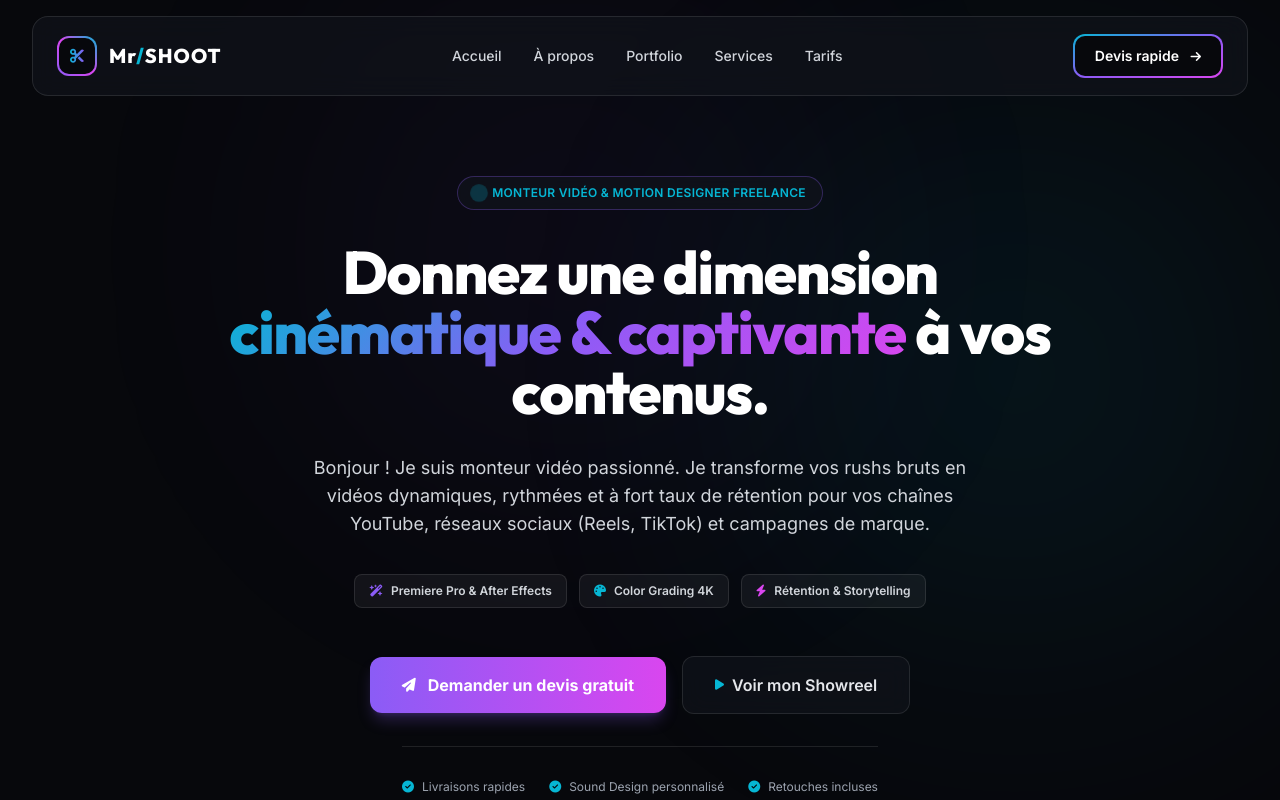
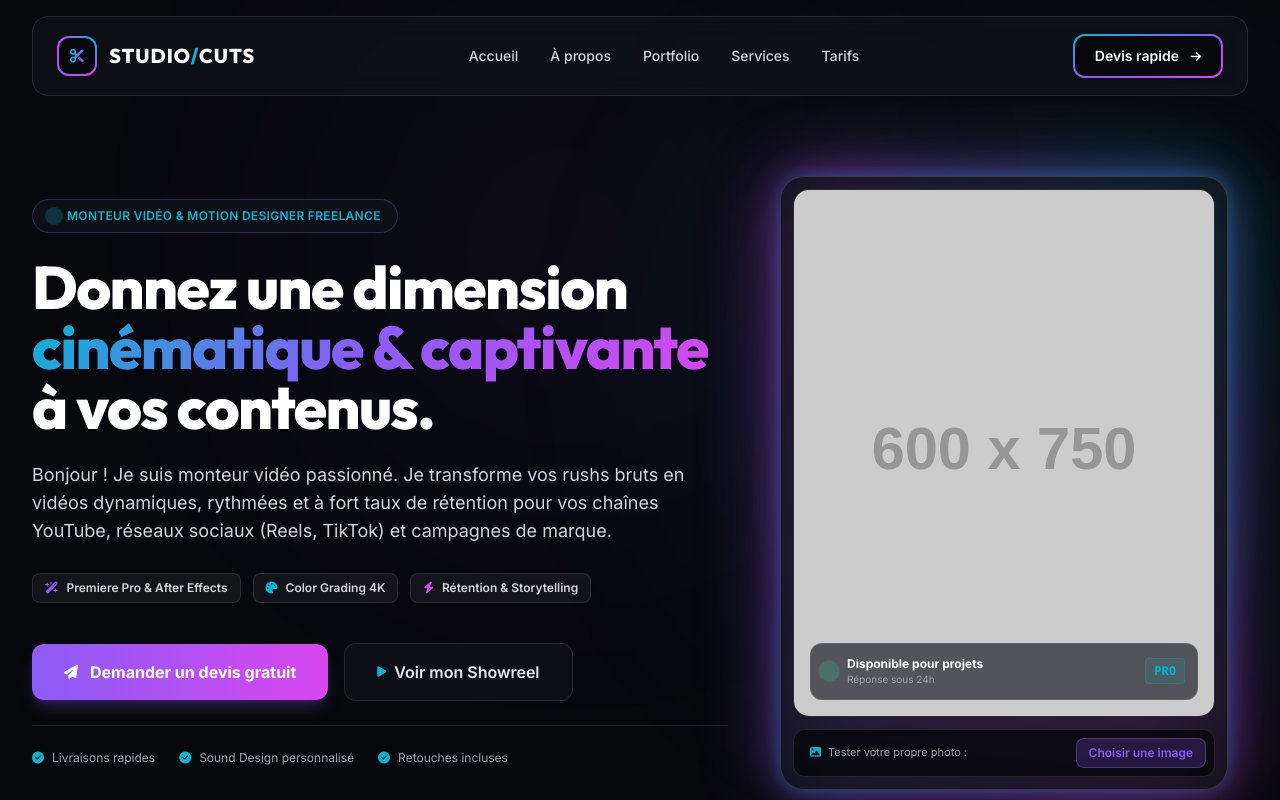
Before and after one commit to MOUANABORE/Starvel-NG, a plain HTML site: page index.html in a window 1280 px wide. Shown: the top 800 px of the page. Drawn offline with nearby package versions, Linux system fonts and the light colour scheme; placeholder pictures from the web are drawn by us.

```diff
--- a/index.html
+++ b/index.html
@@ -127,7 +127,7 @@
                         </div>
                     </div>
                     <span class="font-heading font-extrabold text-xl tracking-wider text-white">
-                        Mr<span class="text-neon-cyan">/</span>SHOOT
+                        STUDIO<span class="text-neon-cyan">/</span>CUTS
                     </span>
                 </a>
 
@@ -169,11 +169,13 @@
         </div>
     </header>
 
-   <!-- HERO SECTION : CENTERED CONTENT WITHOUT PHOTO -->
+    <!-- HERO SECTION : TEXT ON LEFT, PHOTO ON RIGHT -->
     <section id="hero" class="pt-36 pb-20 md:pt-44 md:pb-28 relative">
-    <div class="max-w-5xl mx-auto px-4 sm:px-6 lg:px-8 text-center">
+        <div class="max-w-7xl mx-auto px-4 sm:px-6 lg:px-8">
+            <div class="grid grid-cols-1 lg:grid-cols-12 gap-12 lg:gap-8 items-center">
 
-        <div class="space-y-8 flex flex-col items-center">
+                <!-- LEFT COLUMN: Presentation, Description, Badges, & Buttons -->
+                <div class="lg:col-span-7 space-y-6 text-left">
 
                     <!-- Availability Tag -->
                     <div class="inline-flex items-center gap-2 px-4 py-2 rounded-full glass-card border-neon-purple/30 text-xs font-semibold text-neon-cyan tracking-wide uppercase">
@@ -182,40 +184,40 @@
                     </div>
 
                     <!-- Main Headline -->
-            <h1 class="text-4xl sm:text-5xl lg:text-6xl font-extrabold tracking-tight leading-tight text-white max-w-4xl">
+                    <h1 class="text-4xl sm:text-5xl lg:text-6xl font-extrabold tracking-tight leading-tight text-white">
                         Donnez une dimension <span class="gradient-text">cinématique & captivante</span> à vos contenus.
                     </h1>
 
                     <!-- Description -->
-            <p class="text-base sm:text-lg text-gray-300 leading-relaxed max-w-2xl mx-auto">
+                    <p class="text-base sm:text-lg text-gray-300 leading-relaxed max-w-2xl">
                         Bonjour ! Je suis monteur vidéo passionné. Je transforme vos rushs bruts en vidéos dynamiques, rythmées et à fort taux de rétention pour vos chaînes YouTube, réseaux sociaux (Reels, TikTok) et campagnes de marque.
                     </p>
 
                     <!-- Technical Badges -->
-            <div class="flex flex-wrap justify-center gap-3 pt-1">
-                <span class="px-3.5 py-2 rounded-lg bg-white/5 border border-white/10 text-xs font-semibold text-gray-300 flex items-center gap-2">
+                    <div class="flex flex-wrap gap-3 pt-1">
+                        <span class="px-3 py-1.5 rounded-lg bg-white/5 border border-white/10 text-xs font-semibold text-gray-300 flex items-center gap-2">
                             <i class="fa-solid fa-wand-magic-sparkles text-neon-purple"></i> Premiere Pro & After Effects
                         </span>
-                <span class="px-3.5 py-2 rounded-lg bg-white/5 border border-white/10 text-xs font-semibold text-gray-300 flex items-center gap-2">
+                        <span class="px-3 py-1.5 rounded-lg bg-white/5 border border-white/10 text-xs font-semibold text-gray-300 flex items-center gap-2">
                             <i class="fa-solid fa-palette text-neon-cyan"></i> Color Grading 4K
                         </span>
-                <span class="px-3.5 py-2 rounded-lg bg-white/5 border border-white/10 text-xs font-semibold text-gray-300 flex items-center gap-2">
+                        <span class="px-3 py-1.5 rounded-lg bg-white/5 border border-white/10 text-xs font-semibold text-gray-300 flex items-center gap-2">
                             <i class="fa-solid fa-bolt text-neon-magenta"></i> Rétention & Storytelling
                         </span>
                     </div>
 
                     <!-- Action Buttons -->
-            <div class="flex flex-col sm:flex-row items-center justify-center gap-4 pt-4 w-full sm:w-auto">
-                <a href="#contact" class="w-full sm:w-auto px-8 py-4 rounded-xl bg-gradient-to-r from-neon-purple to-neon-magenta text-white font-bold text-base shadow-lg shadow-neon-purple/25 hover:shadow-neon-purple/40 hover:scale-105 transition-all flex items-center justify-center gap-3">
+                    <div class="flex flex-col sm:flex-row items-stretch sm:items-center gap-4 pt-4">
+                        <a href="#contact" class="px-8 py-4 rounded-xl bg-gradient-to-r from-neon-purple to-neon-magenta text-white font-bold text-base shadow-lg shadow-neon-purple/25 hover:shadow-neon-purple/40 hover:scale-105 transition-all flex items-center justify-center gap-3">
                             <i class="fa-solid fa-paper-plane text-sm"></i> Demander un devis gratuit
                         </a>
-                <a href="#portfolio" class="w-full sm:w-auto px-8 py-4 rounded-xl glass-card text-gray-200 font-semibold text-base hover:bg-white/10 hover:text-white transition-all border border-white/10 flex items-center justify-center gap-2">
+                        <a href="#portfolio" class="px-8 py-4 rounded-xl glass-card text-gray-200 font-semibold text-base hover:bg-white/10 hover:text-white transition-all border border-white/10 flex items-center justify-center gap-2">
                             <i class="fa-solid fa-play text-xs text-neon-cyan"></i> Voir mon Showreel
                         </a>
                     </div>
 
                     <!-- Trust indicators -->
-            <div class="pt-8 border-t border-white/10 flex flex-wrap justify-center items-center gap-6 text-xs text-gray-400">
+                    <div class="pt-6 border-t border-white/10 flex items-center gap-6 text-xs text-gray-400">
                         <div class="flex items-center gap-2">
                             <i class="fa-solid fa-circle-check text-neon-cyan"></i> Livraisons rapides
                         </div>
@@ -229,6 +231,50 @@
 
                 </div>
 
+                <!-- RIGHT COLUMN: Profile Photo Frame with Glow & Uploader -->
+                <div class="lg:col-span-5 flex flex-col items-center justify-center">
+
+                    <div class="relative w-full max-w-md">
+                        <!-- Neon Glow Accent behind image -->
+                        <div class="absolute inset-0 bg-gradient-to-tr from-neon-purple via-neon-magenta to-neon-cyan rounded-3xl blur-2xl opacity-40 animate-pulse-glow"></div>
+
+                        <!-- Main Photo Box -->
+                        <div class="relative rounded-3xl p-3 glass-card border-white/15 profile-glow-ring overflow-hidden group">
+
+                            <!-- Profile Image Container -->
+                            <div class="relative w-full aspect-[4/5] rounded-2xl overflow-hidden bg-dark-card border border-white/10">
+                                <img id="user-photo" src="https://placehold.co/600x750/12141d/8b5cf6?text=Votre+Photo+Ici" alt="Monteur Vidéo Portrait" class="w-full h-full object-cover transition-transform duration-500 group-hover:scale-105">
+
+                                <!-- Glass Floating Badge -->
+                                <div class="absolute bottom-4 left-4 right-4 glass-card p-3 rounded-xl border-white/10 backdrop-blur-md flex items-center justify-between">
+                                    <div class="flex items-center gap-3">
+                                        <div class="w-3 h-3 rounded-full bg-emerald-400 animate-ping"></div>
+                                        <div>
+                                            <p class="text-xs font-bold text-white">Disponible pour projets</p>
+                                            <p class="text-[10px] text-gray-400">Réponse sous 24h</p>
+                                        </div>
+                                    </div>
+                                    <span class="text-xs font-mono font-bold text-neon-cyan px-2 py-1 rounded bg-neon-cyan/10 border border-neon-cyan/20">PRO</span>
+                                </div>
+                            </div>
+
+                            <!-- Photo Uploader Helper (Live preview feature) -->
+                            <div class="mt-3 p-2 bg-dark-base/80 rounded-xl border border-white/10 flex items-center justify-between gap-2">
+                                <span class="text-[11px] text-gray-400 pl-2">
+                                    <i class="fa-solid fa-image text-neon-cyan mr-1"></i> Tester votre propre photo :
+                                </span>
+                                <label for="photo-input" class="cursor-pointer px-3 py-1.5 bg-neon-purple/20 hover:bg-neon-purple/40 border border-neon-purple/40 text-neon-purple hover:text-white rounded-lg text-xs font-semibold transition-all">
+                                    Choisir une image
+                                </label>
+                                <input type="file" id="photo-input" accept="image/*" class="hidden">
+                            </div>
+
+                        </div>
+                    </div>
+
+                </div>
+
+            </div>
         </div>
     </section>
 
@@ -540,7 +586,7 @@
 
                 <div class="flex items-center gap-3">
                     <span class="font-heading font-extrabold text-lg text-white">
-                        Mr<span class="text-neon-cyan">/</span>SHOOT
+                        STUDIO<span class="text-neon-cyan">/</span>CUTS
                     </span>
                     <span class="text-xs text-gray-500">© 2026 Monteur Vidéo Freelance.</span>
                 </div>
```
Lines whose indentation alone changed are shown as unchanged.
